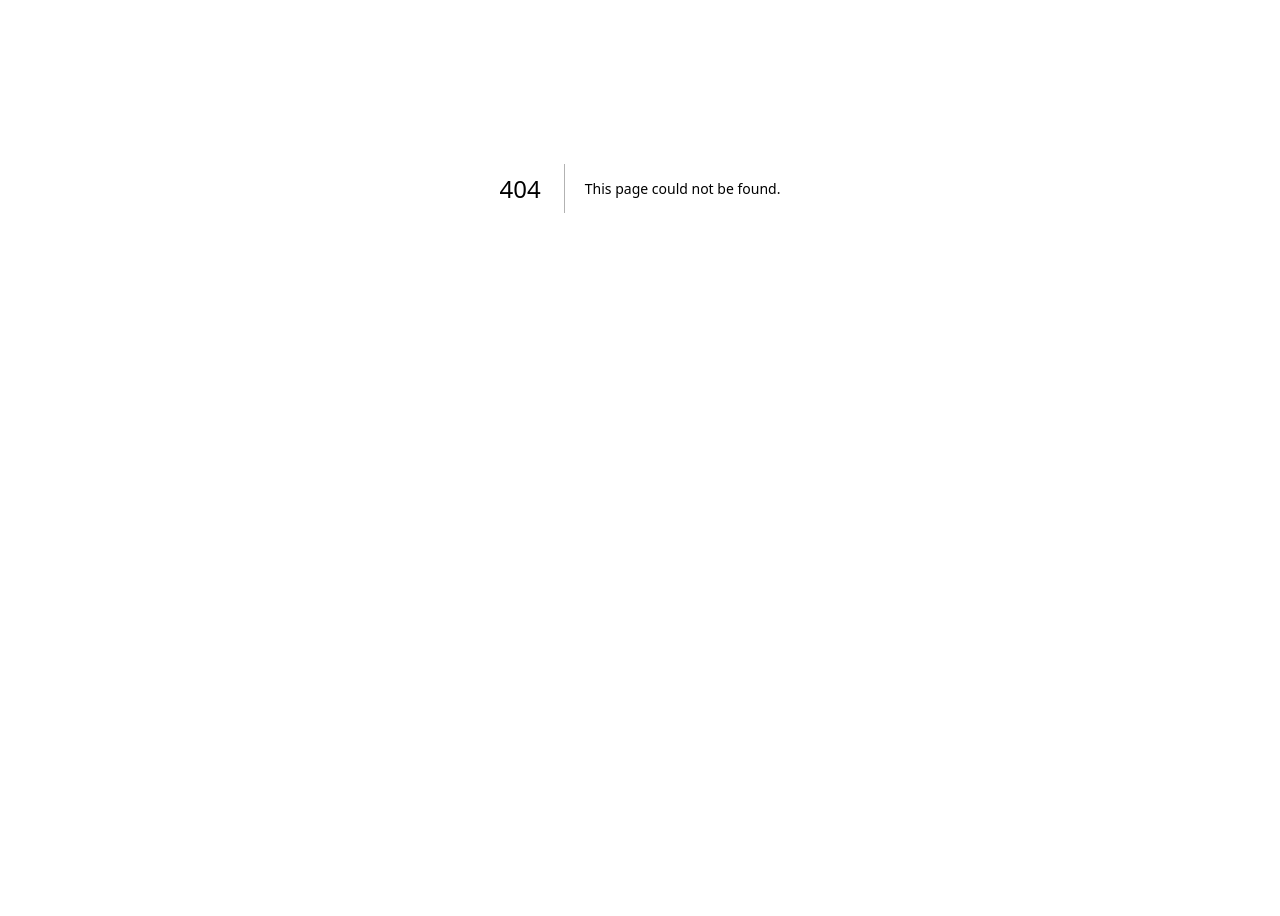
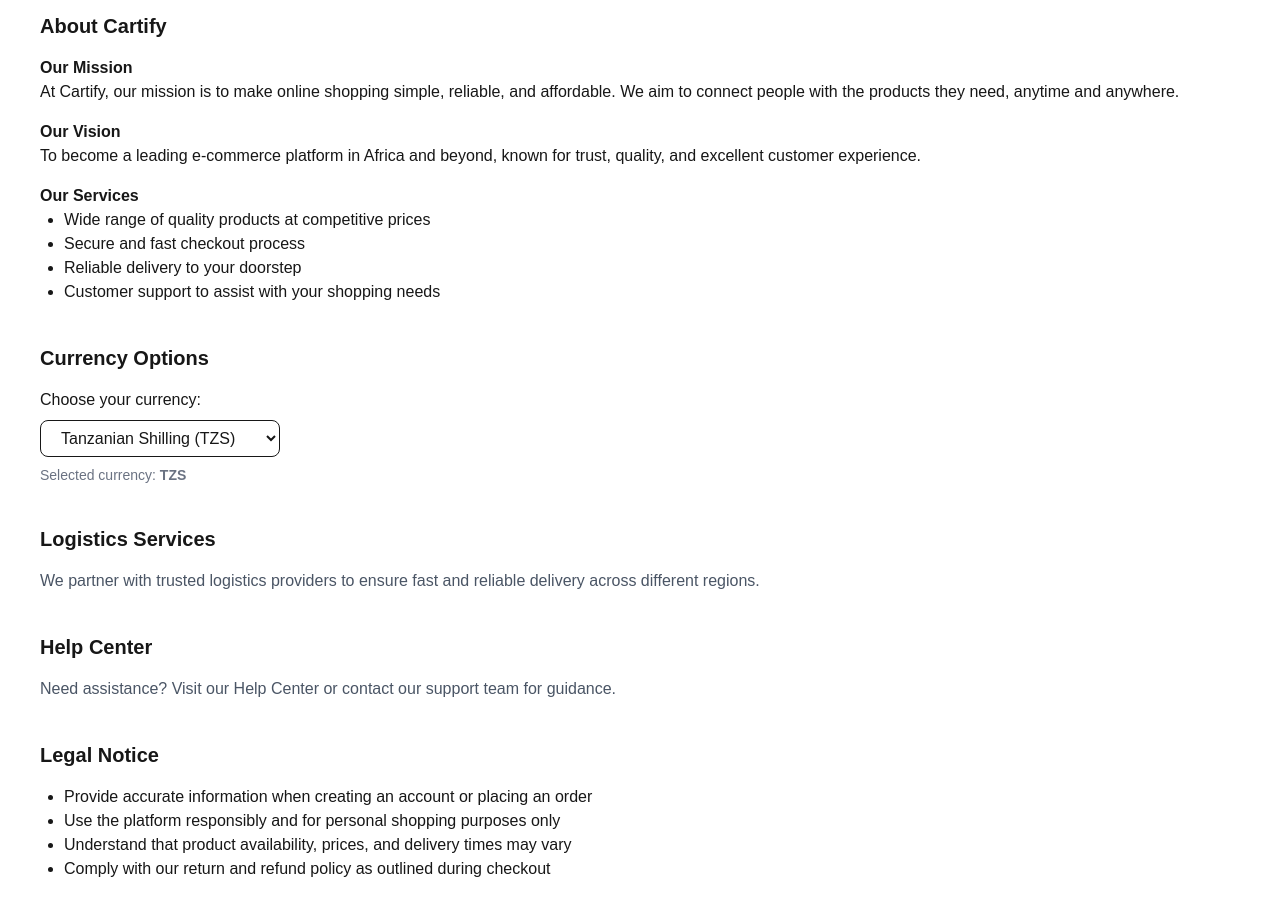
Before and after one commit to irenaugustin/cartify, a Next.js app: page /setting in a window 1280 px wide. Before the commit this address had no page. Shown: the part 300-1216 px from the top of the page. Before the commit the page ends 912 px from the top, so only its background shows below. Built offline with nearby package versions, Linux system fonts and the light colour scheme.

Commit message:
add setting page , add changes in homepage

```diff
--- a/app/page.tsx
+++ b/app/page.tsx
@@ -19,9 +19,15 @@
       <section className="mt-12">
         <h2 className="text-2xl font-bold mb-6">Featured Categories</h2>
         <div className="grid md:grid-cols-3 gap-6">
-          <div className="bg-white p-6 rounded-lg shadow" key="1">Fashion</div>
-          <div className="bg-white p-6 rounded-lg shadow" key="2">Electronics</div>
-          <div className="bg-white p-6 rounded-lg shadow" key="3">Beauty</div>
+          <div className="bg-purple-500  text-white p-6 h-32 flex items-center justify-center rounded-lg shadow" key="1">Fashion</div>
+          <div className="bg-purple-500  text-white p-6 h-32 flex items-center justify-center rounded-lg shadow" key="2">Electronics</div>
+          <div className="bg-purple-500  text-white p-6 h-32 flex items-center justify-center rounded-lg shadow" key="3">Beauty</div>
+          <div className="bg-purple-500  text-white p-6 h-32 flex items-center justify-center rounded-lg shadow" key="4">Accessories</div>
+          <div className="bg-purple-500  text-white p-6 h-32 flex items-center justify-center rounded-lg shadow" key="5">Office and education supplies</div>
+          <div className="bg-purple-500  text-white p-6 h-32 flex items-center justify-center rounded-lg shadow" key="6">Wigs</div>
+          <div className="bg-purple-500  text-white p-6 h-32 flex items-center justify-center rounded-lg shadow" key="7">Clothes</div>
+          <div className="bg-purple-500 text-white p-6 h-32 flex items-center justify-center rounded-lg shadow" key="8">Shoes</div>
+          <div className="bg-purple-500 text-white p-6 h-32 flex items-center justify-center rounded-lg shadow" key="9">Home supplies</div>
         </div>
       </section>
     </main>
--- /dev/null
+++ b/app/setting/page.tsx
@@ -0,0 +1,117 @@
+"use client";
+
+import { useState } from "react";
+
+export default function SettingsPage() {
+  const [currency, setCurrency] = useState("TZS");
+
+  const currencies = [
+    { code: "TZS", label: "Tanzanian Shilling (TZS)" },
+    { code: "USD", label: "US Dollar (USD)" },
+    { code: "EUR", label: "Euro (EUR)" },
+    { code: "KES", label: "Kenyan Shilling (KES)" },
+    { code: "GBP", label: "British Pound (GBP)" },
+    { code: "ZAR", label: "South African Rand (ZAR)" },
+  ];
+
+  return (
+    <main className="container mx-auto px-6 py-10 space-y-10">
+      <h1 className="text-3xl font-bold">Settings</h1>
+
+      {/* Contact Preferences */}
+      <section>
+        <h2 className="text-xl font-semibold mb-4">Contact Preferences</h2>
+        <p className="text-gray-600">
+          Manage how you receive notifications and updates from Cartify.
+        </p>
+      </section>
+
+      {/* About Cartify */}
+      <section>
+        <h2 className="text-xl font-semibold mb-4">About Cartify</h2>
+        <h3 className="font-bold mt-2">Our Mission</h3>
+        <p>
+          At Cartify, our mission is to make online shopping simple, reliable,
+          and affordable. We aim to connect people with the products they need,
+          anytime and anywhere.
+        </p>
+
+        <h3 className="font-bold mt-4">Our Vision</h3>
+        <p>
+          To become a leading e-commerce platform in Africa and beyond, known
+          for trust, quality, and excellent customer experience.
+        </p>
+
+        <h3 className="font-bold mt-4">Our Services</h3>
+        <ul className="list-disc ml-6">
+          <li>Wide range of quality products at competitive prices</li>
+          <li>Secure and fast checkout process</li>
+          <li>Reliable delivery to your doorstep</li>
+          <li>Customer support to assist with your shopping needs</li>
+        </ul>
+      </section>
+
+      {/* Currency Options */}
+      <section>
+        <h2 className="text-xl font-semibold mb-4">Currency Options</h2>
+        <label htmlFor="currency" className="block mb-2 font-medium">
+          Choose your currency:
+        </label>
+        <select
+          id="currency"
+          value={currency}
+          onChange={(e) => setCurrency(e.target.value)}
+          className="border rounded-lg px-4 py-2 focus:ring-2 focus:ring-blue-500 focus:outline-none"
+        >
+          {currencies.map((c) => (
+            <option key={c.code} value={c.code}>
+              {c.label}
+            </option>
+          ))}
+        </select>
+        <p className="mt-2 text-sm text-gray-500">
+          Selected currency: <span className="font-semibold">{currency}</span>
+        </p>
+      </section>
+
+      {/* Logistics Services */}
+      <section>
+        <h2 className="text-xl font-semibold mb-4">Logistics Services</h2>
+        <p className="text-gray-600">
+          We partner with trusted logistics providers to ensure fast and
+          reliable delivery across different regions.
+        </p>
+      </section>
+
+      {/* Help Center */}
+      <section>
+        <h2 className="text-xl font-semibold mb-4">Help Center</h2>
+        <p className="text-gray-600">
+          Need assistance? Visit our Help Center or contact our support team for
+          guidance.
+        </p>
+      </section>
+
+      {/* Legal Notice */}
+      <section>
+        <h2 className="text-xl font-semibold mb-4">Legal Notice</h2>
+        <ul className="list-disc ml-6">
+          <li>
+            Provide accurate information when creating an account or placing an
+            order
+          </li>
+          <li>
+            Use the platform responsibly and for personal shopping purposes only
+          </li>
+          <li>
+            Understand that product availability, prices, and delivery times may
+            vary
+          </li>
+          <li>
+            Comply with our return and refund policy as outlined during checkout
+          </li>
+        </ul>
+      </section>
+    </main>
+  );
+}
--- a/components/Navbar.tsx
+++ b/components/Navbar.tsx
@@ -20,7 +20,7 @@
           <Link href="/categories">{language === "en" ? "Categories" : "Jamii"}</Link>
           <Link href="/cart">{language === "en" ? "Cart" : "Kikapu"}</Link>
           <Link href="/account">{language === "en" ? "Profile" : "Profaili"}</Link>
-          <Link href="/contact">{language === "en" ? "Contact" : "Mawasiliano"}</Link>
+          <Link href="/setting">{language === "en" ? "Setting" : "Mpangilio"}</Link>
           <button onClick={toggleLanguage} className="ml-2 text-sm border px-2 py-1 rounded">
             {language === "en" ? "SW" : "EN"}
           </button>
@@ -40,7 +40,7 @@
           <Link href="/categories">{language === "en" ? "Categories" : "Jamii"}</Link>
           <Link href="/cart">{language === "en" ? "Cart" : "Kikapu"}</Link>
           <Link href="/account">{language === "en" ? "Profile" : "Profaili"}</Link>
-          <Link href="/contact">{language === "en" ? "Contact" : "Mawasiliano"}</Link>
+          <Link href="/setting">{language === "en" ? "Setting" : "Mpangilio"}</Link>
           <button onClick={toggleLanguage} className="mt-2 text-sm border px-2 py-1 rounded">
             {language === "en" ? "SW" : "EN"}
           </button>
```
